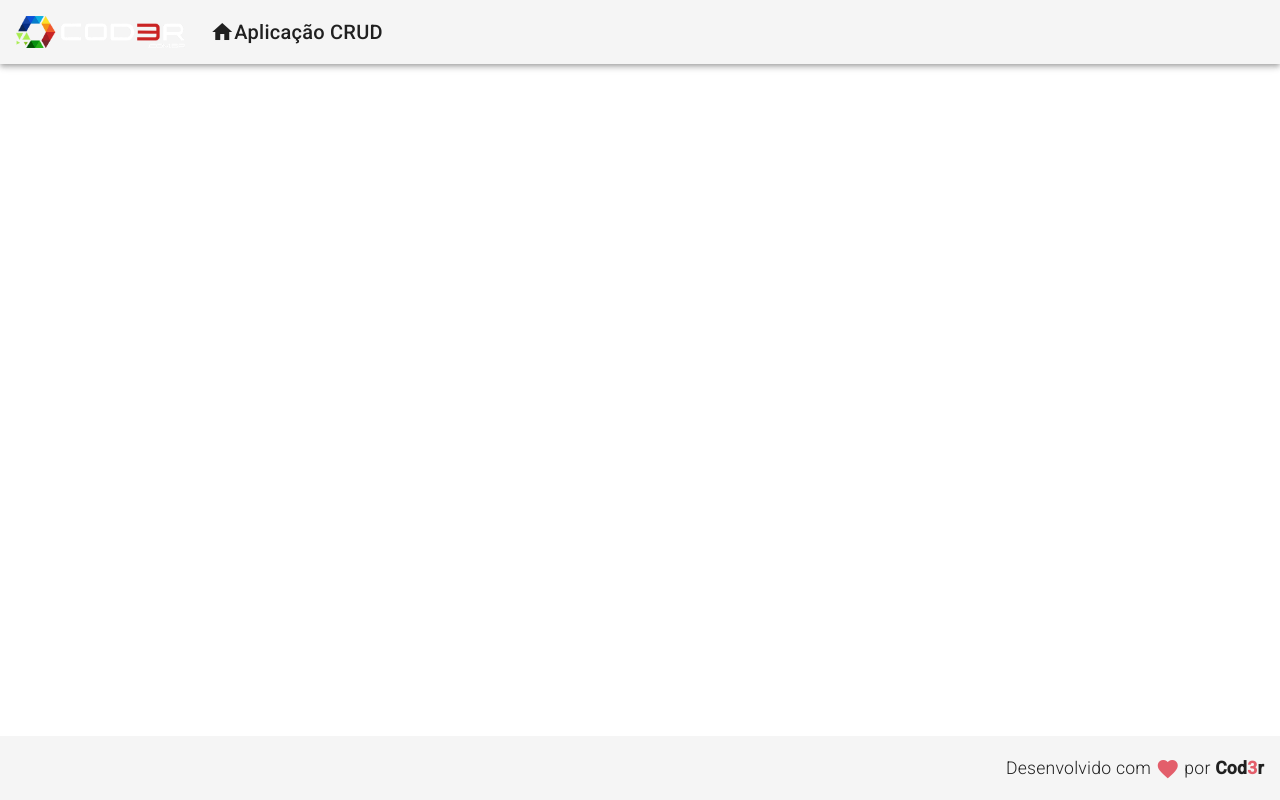
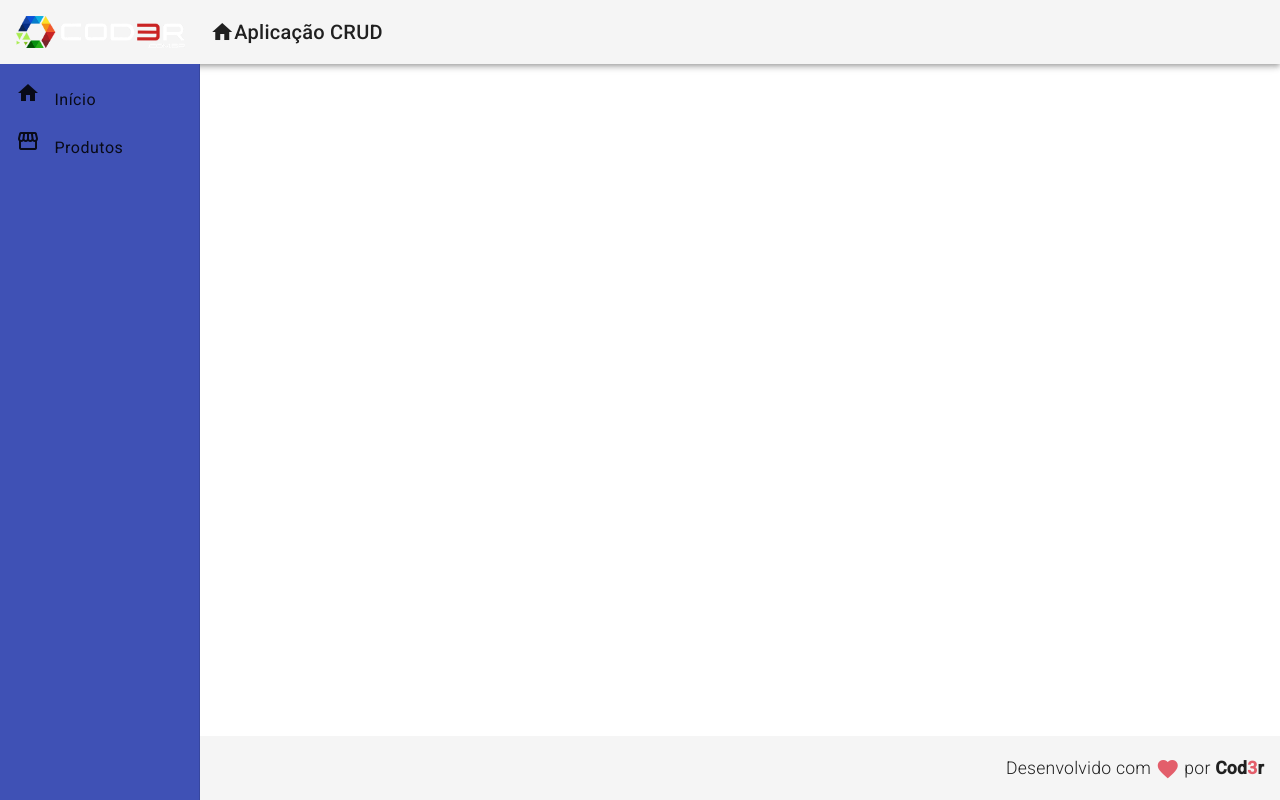
Before and after one commit to DemetriusSoaresNascimentoDeLima/WebModerno, an Angular app in the folder crud/frontend/: page / in a window 1280 px wide. Built offline with nearby package versions, Linux system fonts and the light colour scheme.

Commit message:
Aula 525

```diff
--- a/crud/frontend/src/app/app.component.html
+++ b/crud/frontend/src/app/app.component.html
@@ -1,2 +1,3 @@
 <app-header></app-header>
+<app-nav></app-nav>
 <app-footer></app-footer>
--- /dev/null
+++ b/crud/frontend/src/app/components/template/nav/nav.component.css
@@ -0,0 +1,12 @@
+.sidenav {
+    background-color: #3f51b5;
+    width: 200px;
+}
+
+.sidenav a {
+    color: #FFF;
+}
+
+.sidenav i {
+    padding-right: 10px;
+}
--- /dev/null
+++ b/crud/frontend/src/app/components/template/nav/nav.component.html
@@ -0,0 +1,19 @@
+<mat-sidenav-container class="container">
+    <mat-sidenav class="sidenav" mode="side" opened
+        fixedInViewport="true" fixedTopGap="64">
+        <mat-nav-list class="nav-list">
+            <a mat-list-item>
+                <i class="material-icons">
+                    home
+                </i>
+                Início
+            </a>
+            <a mat-list-item>
+                <i class="material-icons">
+                    storefront
+                </i>
+                Produtos
+            </a>
+        </mat-nav-list>
+    </mat-sidenav>
+</mat-sidenav-container>
```
Also changed, not shown: crud/frontend/src/app/app.module.ts (+9 -2 lines), crud/frontend/src/app/components/template/nav/nav.component.ts (added, +10 -0 lines).
